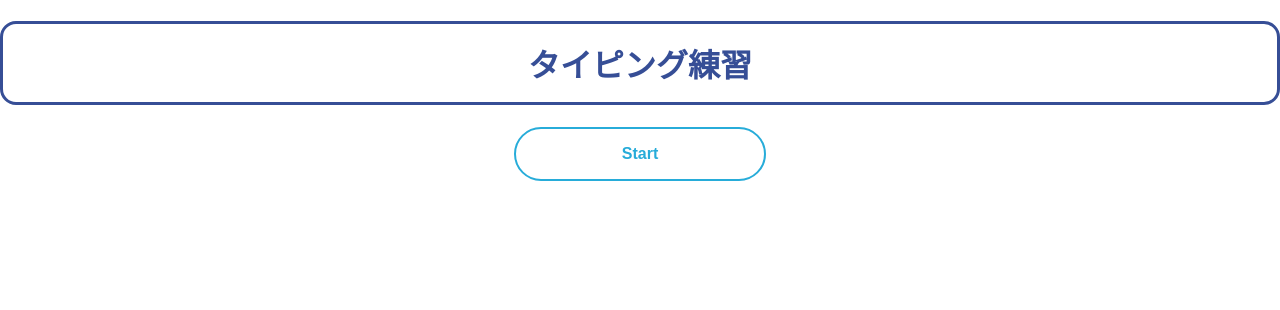
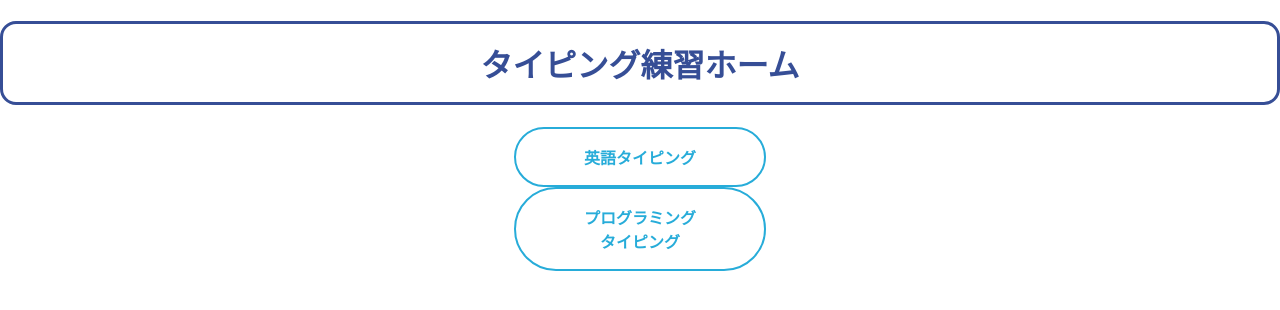
Before and after one commit to sho11decade/p_typing, a plain HTML site: page index.html in a window 1280 px wide. Drawn offline with Linux system fonts and the light colour scheme.

Commit message:
タイピング練習ホームのタイトルとリンクを更新

```diff
--- a/index.html
+++ b/index.html
@@ -9,8 +9,9 @@
 </head>
 
 <body>
-  <h1 id="title">タイピング練習</h1>
-  <a href="app.html" class="start">Start</a>
+  <h1 id="title">タイピング練習ホーム</h1>
+  <a href="./english/index.html" class="start">英語タイピング</a>
+  <a href="./programming/index.html" class="start">プログラミングタイピング</a>
 </body>
 
 </html>
```
